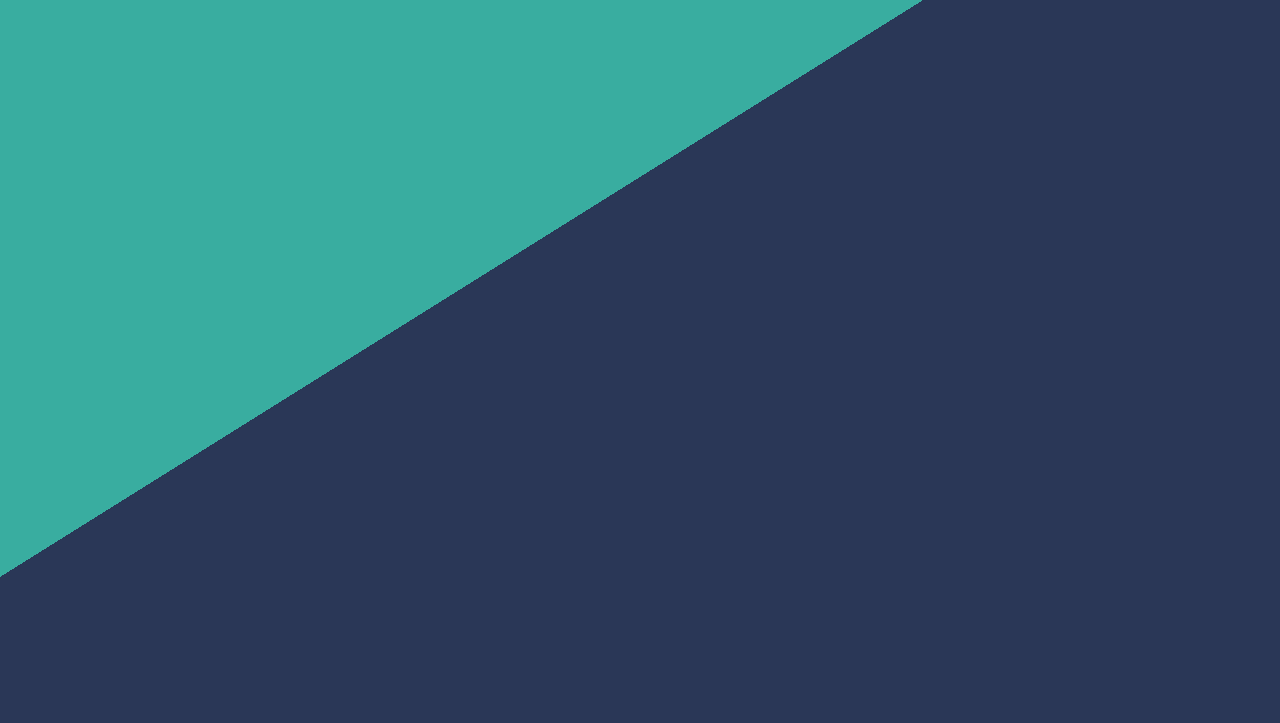
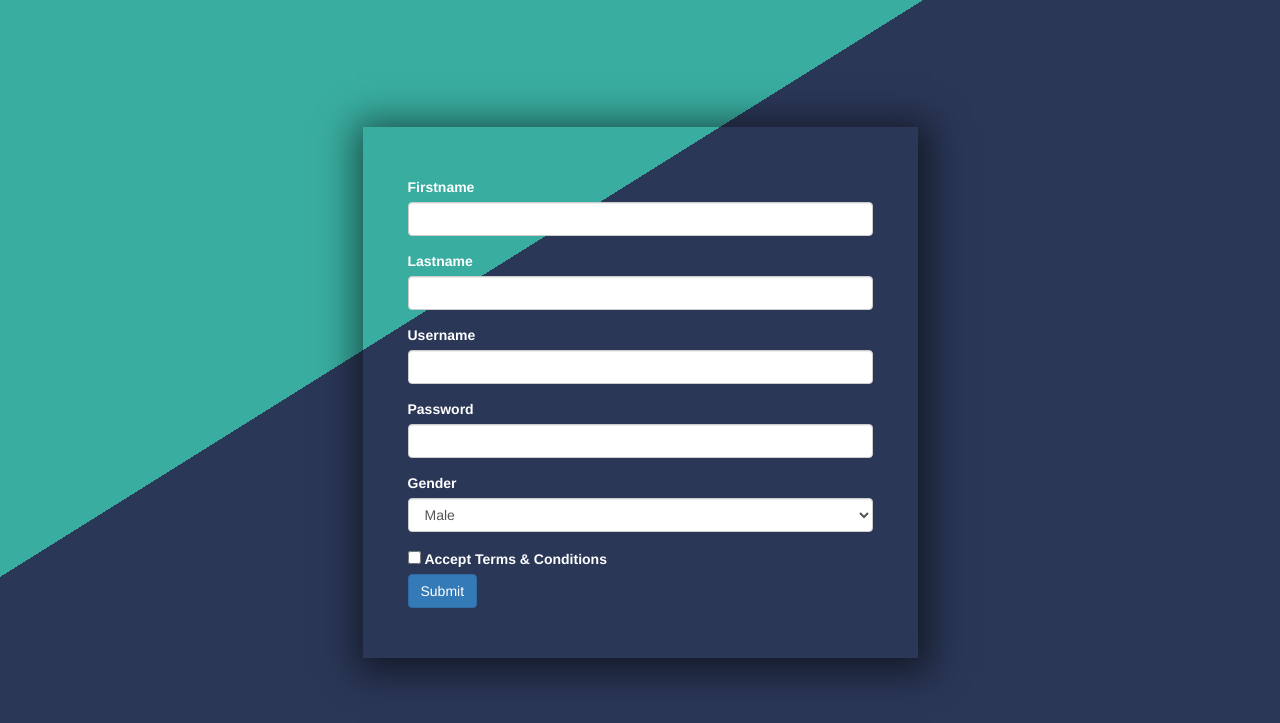
Before and after one commit to ZafarAqil/shop_app_webpages, a plain HTML site: page signup.html in a window 1280 px wide. Shown: the part 63-786 px from the top of the page. Drawn offline with nearby package versions, Linux system fonts and the light colour scheme.

Commit message:
added sign up page

```diff
--- a/signup.html
+++ b/signup.html
@@ -29,7 +29,8 @@
                         <span class="icon-bar"></span>
                         <span class="icon-bar"></span>
                     </button>
-                    <a class="navbar-brand" href="index.html"><span class="glyphicon
+                    <a class="navbar-brand" href="index.html"><span
+                            class="glyphicon
                             glyphicon-phone"></span> Shopy</a>
                 </div>
 
@@ -47,7 +48,8 @@
 
                     <ul class="nav navbar-nav navbar-right">
                         <li>
-                            <a href="signup.html"><span class="glyphicon glyphicon-user"></span>
+                            <a href="signup.html"><span class="glyphicon
+                                    glyphicon-user"></span>
                                 Sign Up</a>
                         </li>
                         <li>
@@ -72,6 +74,70 @@
             <!-- /.container-fluid -->
         </nav>
 
+        <div class="container">
+            <div class="row">
+                <div class="col-lg-6 col-centered">
+                    <form action="" class="form-container main-form
+                        needs-validation" novalidate>
+                        <div class="row">
+                            <div class="col">
+                                <div class="form-group">
+                                    <label for="firstname">Firstname</label>
+                                    <input type="text" name="firstname"
+                                        id="firstname" class="form-control
+                                        is-invalid">
+
+                                </div>
+                            </div>
+                            <div class="col">
+                                <div class="form-group">
+                                    <label for="lastname">Lastname</label>
+                                    <input type="text" name="lastname"
+                                        id="lastname" class="form-control">
+                                </div>
+                            </div>
+                            <div class="col">
+                                <div class="form-group">
+                                    <label for="username">Username</label>
+                                    <input type="text" name="username"
+                                        id="username"
+                                        class="form-control" required>
+                                </div>
+                            </div>
+                            <div class="col">
+                                <div class="form-group">
+                                    <label for="password">Password</label>
+                                    <input type="password" name="password"
+                                        id="password"
+                                        class="form-control">
+                                </div>
+                            </div>
+                            <div class="col">
+                                <div class="form-group">
+                                    <label for="gender">Gender</label>
+                                    <select name="gender" id="gender"
+                                        class="form-control">
+                                        <option value="male">Male</option>
+                                        <option value="female">Female</option>
+                                    </select>
+                                </div>
+                            </div>
+                            <div class="col">
+                                <div class="form-check">
+                                    <input type="checkbox" id="accept-terms"
+                                        class="form-check-input">
+                                    <label for="accept-terms"
+                                        class="form-check-label">Accept
+                                        Terms &amp; Conditions</label>
+                                </div>
+                                <button type="submit" class="btn btn-primary">Submit</button>
+                            </div>
+                        </div>
+                    </form>
+                </div>
+            </div>
+        </div>
+
         <script src="https://code.jquery.com/jquery-3.3.1.js"
             integrity="sha256-2Kok7MbOyxpgUVvAk/HJ2jigOSYS2auK4Pfzbm7uH60="crossorigin="anonymous"></script>
         <script
```
